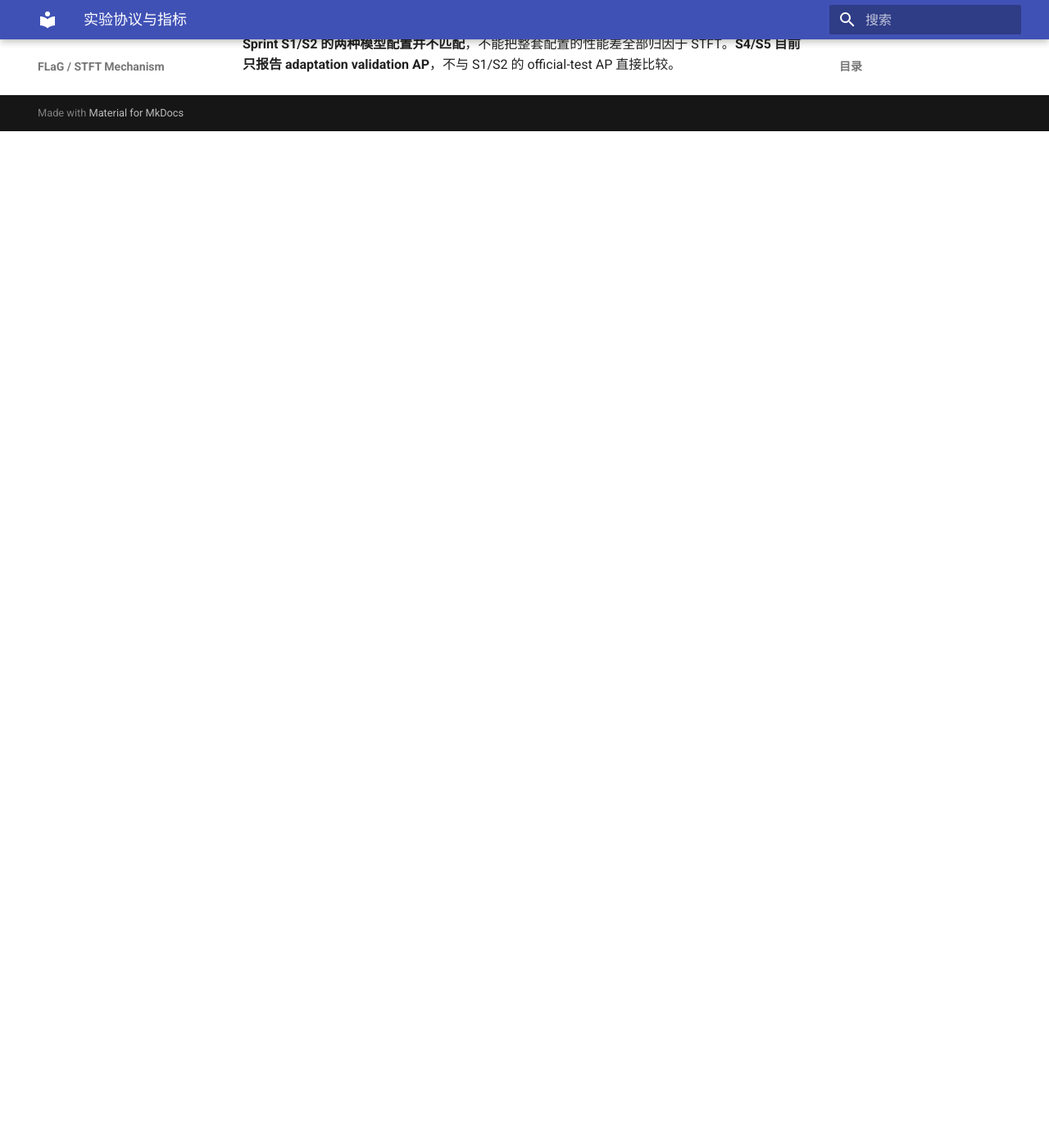
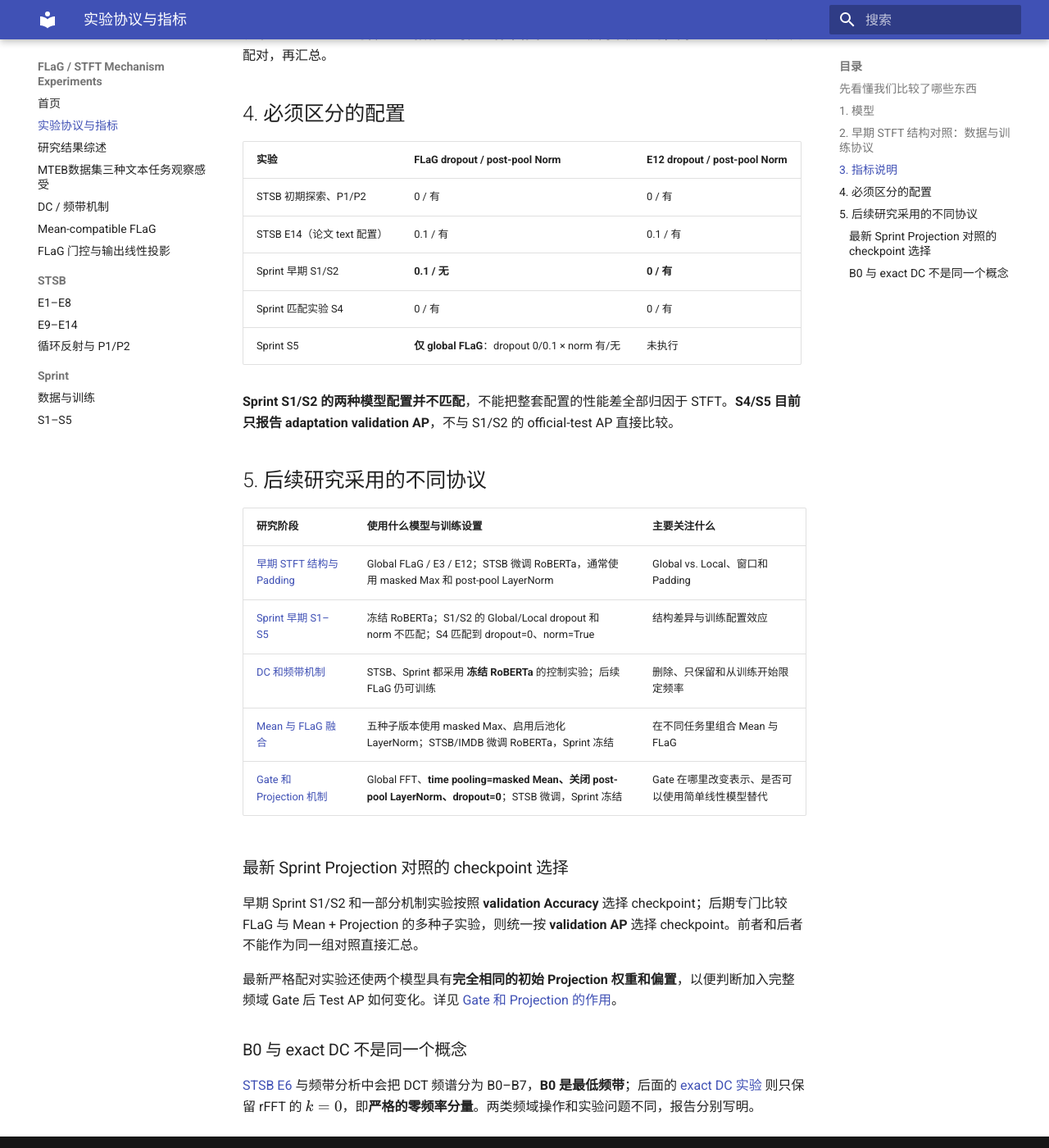
Before and after one commit to lumoswwr/FLaG-STFT-Notes, an MkDocs documentation site: the page built from docs/methods.md, in a window 1280 px wide and 1400 px high, scrolled down 1974 px. Shown: the whole window at 82% size. Built offline with MkDocs 1.6.1 and Material for MkDocs 9.7.7, drawn with Linux system fonts in a browser that asks for light colours; before the commit the page ends 2134 px from its top, so only the background shows below that; some of the changed text lies outside the part shown.

Commit message:
Improve docs/methods.md to match accessible experiment-first report structure

```diff
--- a/docs/methods.md
+++ b/docs/methods.md
@@ -1,4 +1,16 @@
 # 实验设置与指标
+
+## 先看懂我们比较了哪些东西
+
+本项目最开始比较 **Global FLaG（对整句话做 FFT）** 与 **STFT-FLaG（把句子分成小窗口做 FFT）**。随后为了解释预测差异，分析了 Padding、重建、Gate、DC 频带和可训练输出线性层，并尝试把 Mean 与 FLaG 结合起来。
+
+不同阶段的实验不一定采用同一套模型参数。阅读结果时，尤其需要看清三件事：
+
+1. **是否重新训练**：改变训练结构，与在已训练模型上临时关闭某个模块，是两个不同实验。
+2. **报告的是 Validation 还是 Test**：Validation 用来选择模型或配置，Test 用来报告选定模型在测试数据上的效果。
+3. **FLaG 最后采用 Max 还是 Mean，以及是否开启后池化 LayerNorm**：这些改变可能明显影响性能，不能把不同配置的数字直接混在一起比较。
+
+各篇报告开头的“本页实验概览”先用普通语言给出每项实验的目的、思路、结果和结论；下面的详细记录用于核对完整设置。
 
 ## 1. 模型
 
@@ -10,7 +22,7 @@
 
 常用局部模型：**E3 = win8/hop4**；**E12 = win16/hop16**。除实验另有说明，均为 rectangular window、`center=False`，不使用帧位置编码。
 
-## 2. 数据与训练协议
+## 2. 早期 STFT 结构对照：数据与训练协议
 
 | 设置 | STSBenchmark（STSB） | SprintDuplicateQuestions（Sprint） |
 | --- | --- | --- |
@@ -48,3 +60,23 @@
 | Sprint S5 | **仅 global FLaG**：dropout 0/0.1 × norm 有/无 | 未执行 |
 
 **Sprint S1/S2 的两种模型配置并不匹配**，不能把整套配置的性能差全部归因于 STFT。**S4/S5 目前只报告 adaptation validation AP**，不与 S1/S2 的 official-test AP 直接比较。
+
+## 5. 后续研究采用的不同协议
+
+| 研究阶段 | 使用什么模型与训练设置 | 主要关注什么 |
+| --- | --- | --- |
+| [早期 STFT 结构与 Padding](stsb/01-experiments.md) | Global FLaG / E3 / E12；STSB 微调 RoBERTa，通常使用 masked Max 和 post-pool LayerNorm | Global vs. Local、窗口和 Padding |
+| [Sprint 早期 S1–S5](sprint/02-experiments.md) | 冻结 RoBERTa；S1/S2 的 Global/Local dropout 和 norm 不匹配；S4 匹配到 dropout=0、norm=True | 结构差异与训练配置效应 |
+| [DC 和频带机制](dc-frequency.md) | STSB、Sprint 都采用 **冻结 RoBERTa** 的控制实验；后续 FLaG 仍可训练 | 删除、只保留和从训练开始限定频率 |
+| [Mean 与 FLaG 融合](mean-compatible-flag.md) | 五种子版本使用 masked Max、启用后池化 LayerNorm；STSB/IMDB 微调 RoBERTa，Sprint 冻结 | 在不同任务里组合 Mean 与 FLaG |
+| [Gate 和 Projection 机制](flag-gate-projection.md) | Global FFT、**time pooling=masked Mean、关闭 post-pool LayerNorm、dropout=0**；STSB 微调，Sprint 冻结 | Gate 在哪里改变表示、是否可以使用简单线性模型替代 |
+
+### 最新 Sprint Projection 对照的 checkpoint 选择
+
+早期 Sprint S1/S2 和一部分机制实验按照 **validation Accuracy** 选择 checkpoint；后期专门比较 FLaG 与 Mean + Projection 的多种子实验，则统一按 **validation AP** 选择 checkpoint。前者和后者不能作为同一组对照直接汇总。
+
+最新严格配对实验还使两个模型具有**完全相同的初始 Projection 权重和偏置**，以便判断加入完整频域 Gate 后 Test AP 如何变化。详见 [Gate 和 Projection 的作用](flag-gate-projection.md)。
+
+### B0 与 exact DC 不是同一个概念
+
+[STSB E6](stsb/01-experiments.md) 与频带分析中会把 DCT 频谱分为 B0–B7，**B0 是最低频带**；后面的 [exact DC 实验](dc-frequency.md) 则只保留 rFFT 的 $k=0$，即**严格的零频率分量**。两类频域操作和实验问题不同，报告分别写明。
```
